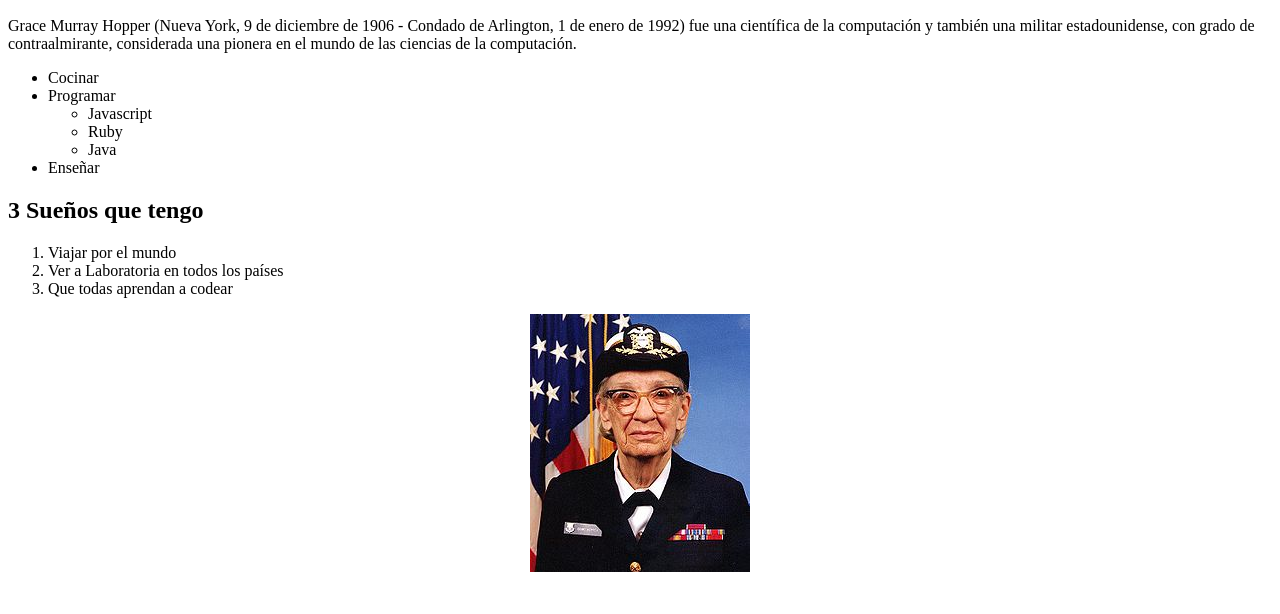
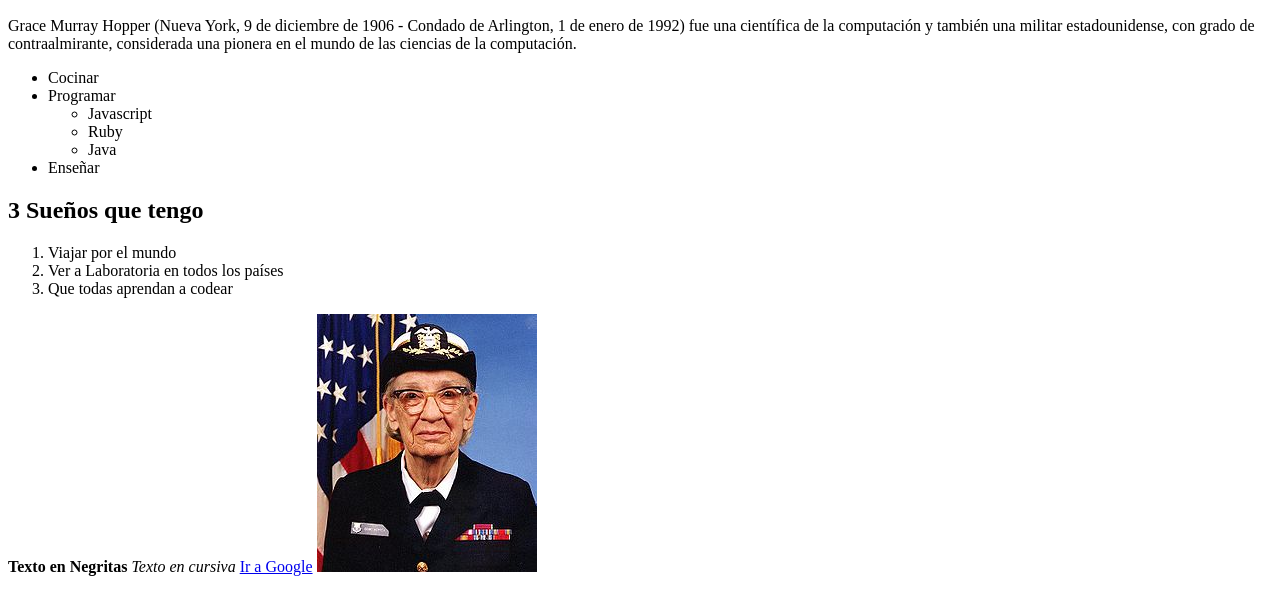
Before and after one commit to paolaozv/conociendo-html, a plain HTML site: page index.html in a window 1280 px wide. Shown: the part 110-724 px from the top of the page. Drawn offline with Linux system fonts and the light colour scheme.

Commit message:
modificación final

```diff
--- a/index.html
+++ b/index.html
@@ -26,8 +26,9 @@
 			<li>Ver a Laboratoria en todos los países</li>
 			<li>Que todas aprendan a codear</li>
 		</ol>
-	<div align="center"><img src="img/grace.jpg"/>
-	</div>
-
+		<strong>Texto en Negritas</strong>
+		<i>Texto en cursiva</i>
+		<a href="www.google.com" target="_blank">Ir a Google</a>
+		<img src="img/grace.jpg" alt="Estaba ocupada inventando el compilador">
 	</body>
 </html>
```
Lines whose indentation alone changed are shown as unchanged.
